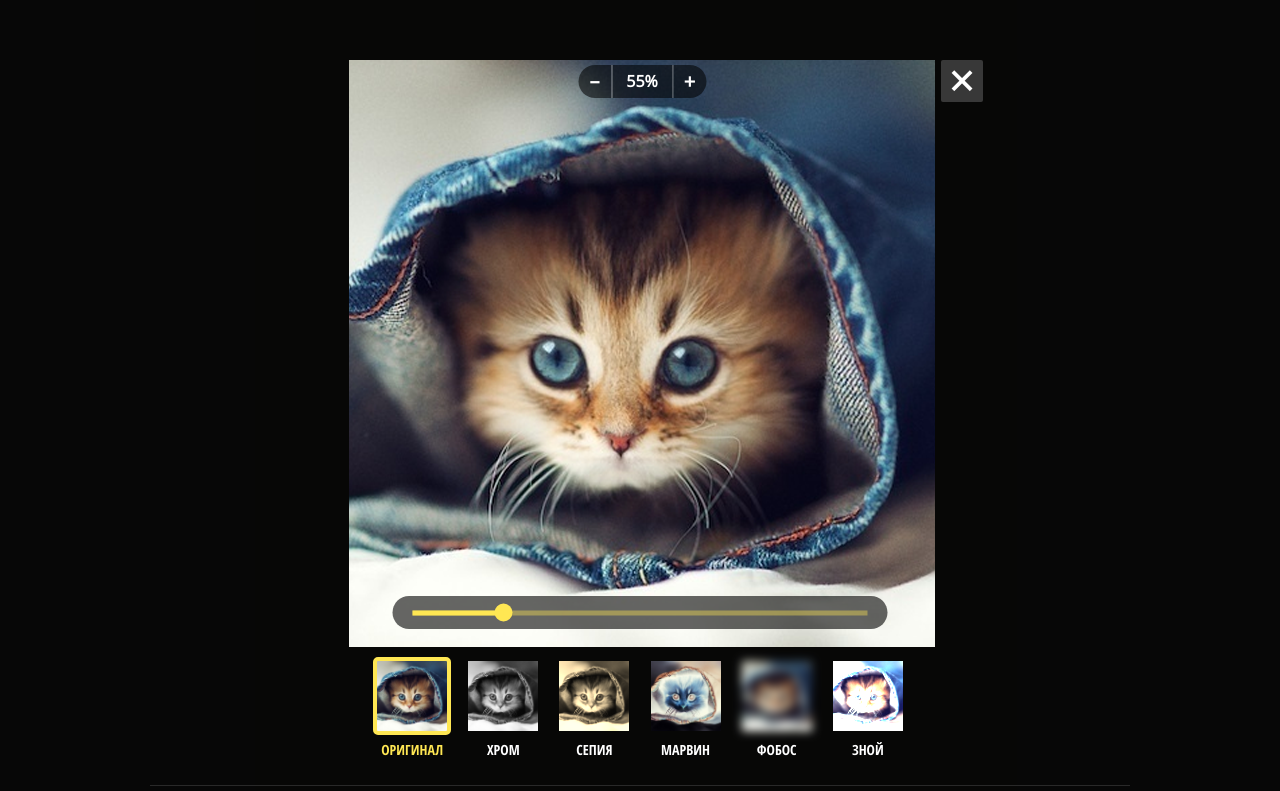
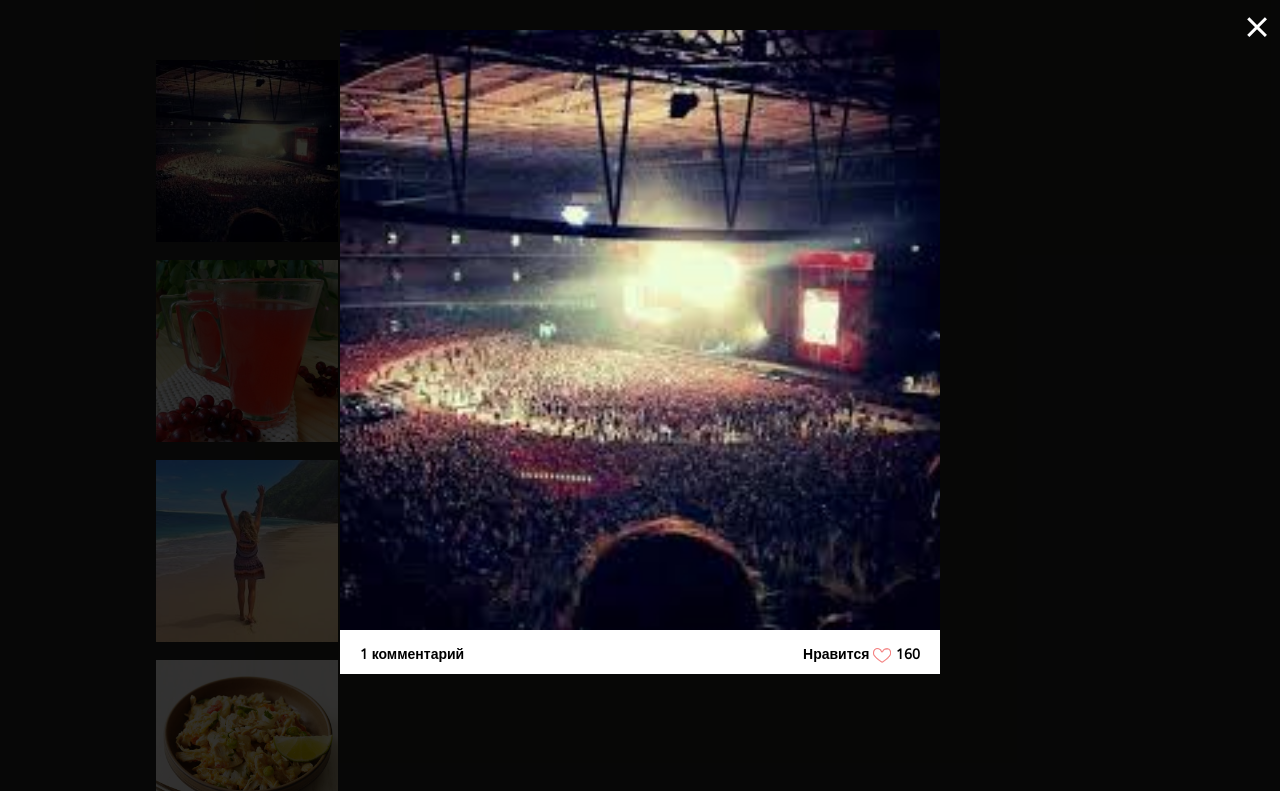
Before and after one commit to Shakirzhan/82969-kekstagram, a website: page index.html in a window 1280 px wide. Shown: the top 791 px of the page. Drawn offline with nearby package versions, Linux system fonts and the light colour scheme.

Commit message:
Выполнение задания #9 ОП:милый DOM

```diff
--- a/index.html
+++ b/index.html
@@ -117,10 +117,10 @@
 <div class="gallery-overlay invisible">
   <span class="gallery-overlay-close">&times;</span>
   <div class="gallery-overlay-preview">
-    <img src="" class="gallery-overlay-image" alt="">
+    <img src="" class="gallery-overlay-image" alt="" width="600" height="600">
     <div class="gallery-overlay-controls">
       <div class="gallery-overlay-controls-like">Нравится <span class="likes-count">0</span></div>
-      <div class="gallery-overlay-controls-comments"><span class="comments-count">125</span> комментариев</div>
+      <div class="gallery-overlay-controls-comments"><span class="comments-count">125</span> <span class="comments-count-text">комментариев</span></div>
     </div>
   </div>
 </div>
@@ -134,6 +134,6 @@
     </span>
   </a>
 </template>
-
+<script src="js/pictures.js"></script>
 </body>
 </html>
--- /dev/null
+++ b/js/pictures.js
@@ -0,0 +1,165 @@
+'use strict';
+
+var photoUrl = [];
+for (var i = 0; i < 25; i++) {
+  photoUrl[i] = i + 1;
+}
+
+var photoComments = ['Всё отлично!', 'В целом всё неплохо. Но не всё.', 'Когда вы делаете фотографию, хорошо бы убирать палец из кадра. В конце-концов это просто непрофессионально.', 'Моя бабушка случайно чихнула с фотоаппаратом в руках и у неё получилась фотография лучше.', 'Я поскользнулся на банановой кожуре и уронил фотоаппарат на кота и у меня получилась фотография лучше.', 'Лица у людей на фотке перекошены, как-будто их избивают. Как можно было поймать такой неудачный момент?!'];
+
+/**
+ * Получение случайного числа из диапазона [min, max]
+ *
+ * @param  {number} min - минимальная граница числа
+ * @param  {number} max - максимальная граница числа
+ * @return {number} - случайное число из диапазона [min, max]
+ */
+var getRandomIndex = function (min, max) {
+  var randomIndex = min - 0.5 + Math.random() * (max - min + 1);
+  randomIndex = Math.round(randomIndex);
+
+  return randomIndex;
+};
+
+/**
+ * Получение элемента массива по индексу, удаление элемента (по требованию)
+ *
+ * @param  {array} array - массив
+ * @param  {boolean} flagDeleteElement - удалять ли элемент из массива
+ * @return {type} - элемент массива
+ */
+var getElement = function (array) {
+  var index = getRandomIndex(0, array.length - 1);
+  var element = array[index];
+  deleteElement(array, index);
+
+  return element;
+};
+
+
+/**
+ * Получение массива комментариев
+ *
+ * @param  {type} array - массив
+ * @return {array} - массив комментариев
+ */
+var getCommentArray = function (array) {
+  var commentArray = [];
+  var countComment = getRandomIndex(1, 2);
+
+  for (var k = 0; k < countComment; k++) {
+    var index = getRandomIndex(0, array.length - 1);
+    commentArray[k] = array[index];
+  }
+
+  return commentArray;
+};
+
+/**
+ * Удаление элемента из массива по индексу
+ *
+ * @param  {array} array - массив
+ * @param  {number} index - индекс, удаляемого элемента
+ */
+var deleteElement = function (array, index) {
+  array.splice(index, 1);
+};
+
+var generatePhoto = function (arrayUrl, arrayComments) {
+  var photo = {
+    url: 'photos/' + getElement(arrayUrl) + '.jpg',
+    likes: getRandomIndex(15, 200),
+    comments: getCommentArray(arrayComments)
+  };
+
+  return photo;
+};
+
+
+/**
+ * Генерация массива изображений по заданному количеству и параметрам
+ *
+ * @param  {number} countPhoto - количество генерируемых изображений
+ * @param  {array} arrayUrl - массив url фотографий
+ * @param  {array} arrayComments - массив комментариев
+ * @return {array} - массив изображений
+ */
+var generatePhotoArray = function (countPhoto, arrayUrl, arrayComments) {
+  var photoArray = [];
+
+  for (var j = 0; j < countPhoto; j++) {
+    photoArray[j] = generatePhoto(arrayUrl, arrayComments);
+  }
+
+  return photoArray;
+};
+
+var pictureTemplate = document.querySelector('#picture-template').content;
+
+
+/**
+ * Создать HTML-блок с изображением
+ *
+ * @param  {object} picture - изображение
+ * @return {type} - HTML-блок с изображением
+ */
+var createPictureItem = function (picture) {
+  var pictureElement = pictureTemplate.cloneNode(true);
+  var pictureImg = pictureElement.querySelector('img');
+  var pictureLikes = pictureElement.querySelector('.picture-likes');
+  var pictureComments = pictureElement.querySelector('.picture-comments');
+
+  pictureImg.setAttribute('src', picture.url);
+  pictureLikes.textContent = picture.likes;
+  pictureComments.textContent = picture.comments.length;
+
+  return pictureElement;
+};
+
+var fragmentList = document.createDocumentFragment();
+var pictureList = document.querySelector('.pictures');
+var photoArray = generatePhotoArray(25, photoUrl, photoComments);
+
+for (var l = 0; l < photoArray.length; l++) {
+  fragmentList.appendChild(createPictureItem(photoArray[l]));
+}
+
+pictureList.appendChild(fragmentList);
+
+var uploadOverlay = document.querySelector('.upload-overlay');
+var galleryOverlay = document.querySelector('.gallery-overlay');
+
+
+/**
+ * Получить склонение слова по заданному числу
+ *
+ * @param  {number} number - число
+ * @param  {array} titles - массив слов
+ * @return {type} - вариант слова
+ */
+var formatEndings = function (number, titles) {
+  var cases = [2, 0, 1, 1, 1, 2];
+  return titles[(number % 100 > 4 && number % 100 < 20) ? 2 : cases[(number % 10 < 5) ? number % 10 : 5]];
+};
+
+
+/**
+ * Отрисовка элемента галереи
+ *
+ * @param  {object} picture - изображение
+ */
+var renderGalleryOverlay = function (picture) {
+  var imageGallery = galleryOverlay.querySelector('.gallery-overlay-image');
+  var likesCount = galleryOverlay.querySelector('.likes-count');
+  var commentsCount = galleryOverlay.querySelector('.comments-count');
+  var commentsCountText = galleryOverlay.querySelector('.comments-count-text');
+
+  imageGallery.setAttribute('src', picture.url);
+  likesCount.textContent = picture.likes;
+  commentsCount.textContent = picture.comments.length;
+  commentsCountText.textContent = formatEndings(picture.comments.length, ['комментарий', 'комментария', 'комментариев']);
+};
+
+uploadOverlay.classList.add('invisible');
+renderGalleryOverlay(photoArray[0]);
+galleryOverlay.classList.remove('invisible');
--- a/package.json
+++ b/package.json
@@ -17,7 +17,9 @@
     "eslint": "3.9.0",
     "eslint-config-htmlacademy": "0.2.x"
   },
-  "dependencies": {},
+  "dependencies": {
+    "eslint": "^3.19.0"
+  },
   "scripts": {
     "test": "eslint js/"
   },
```
